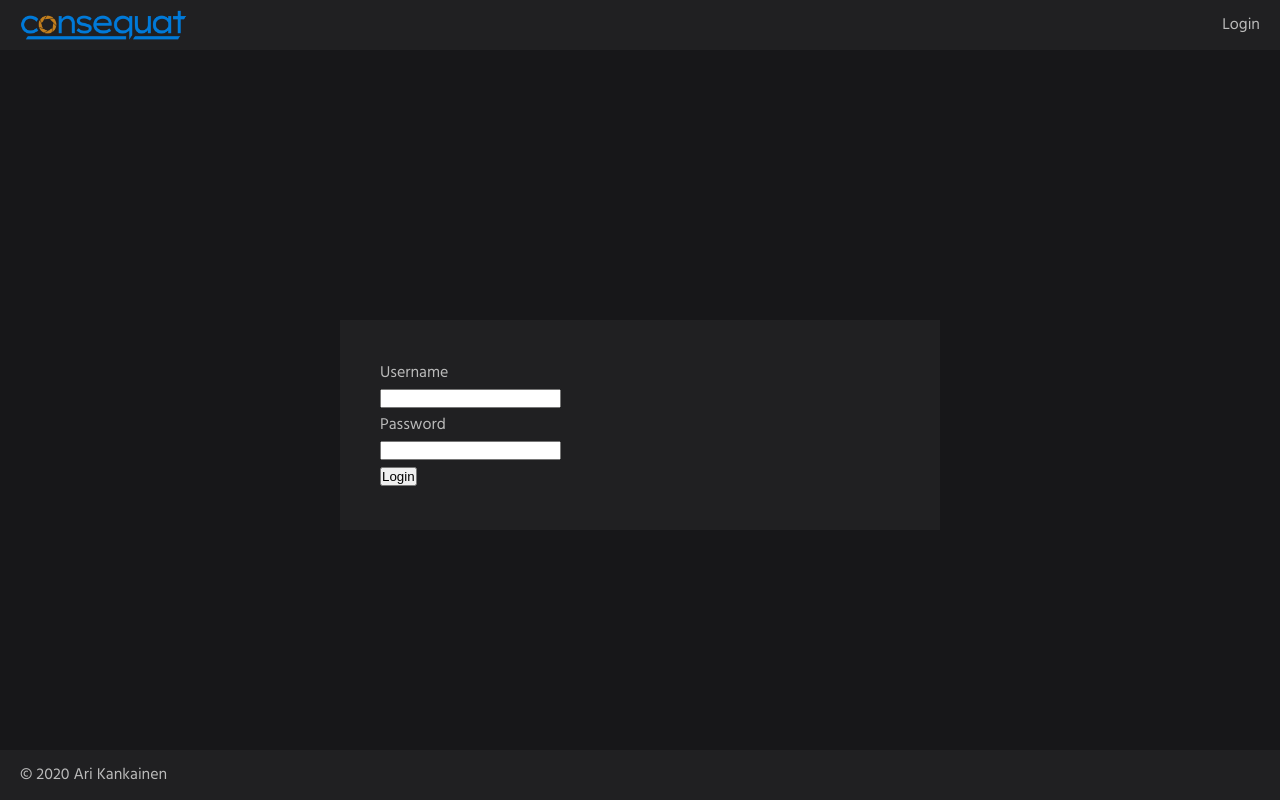
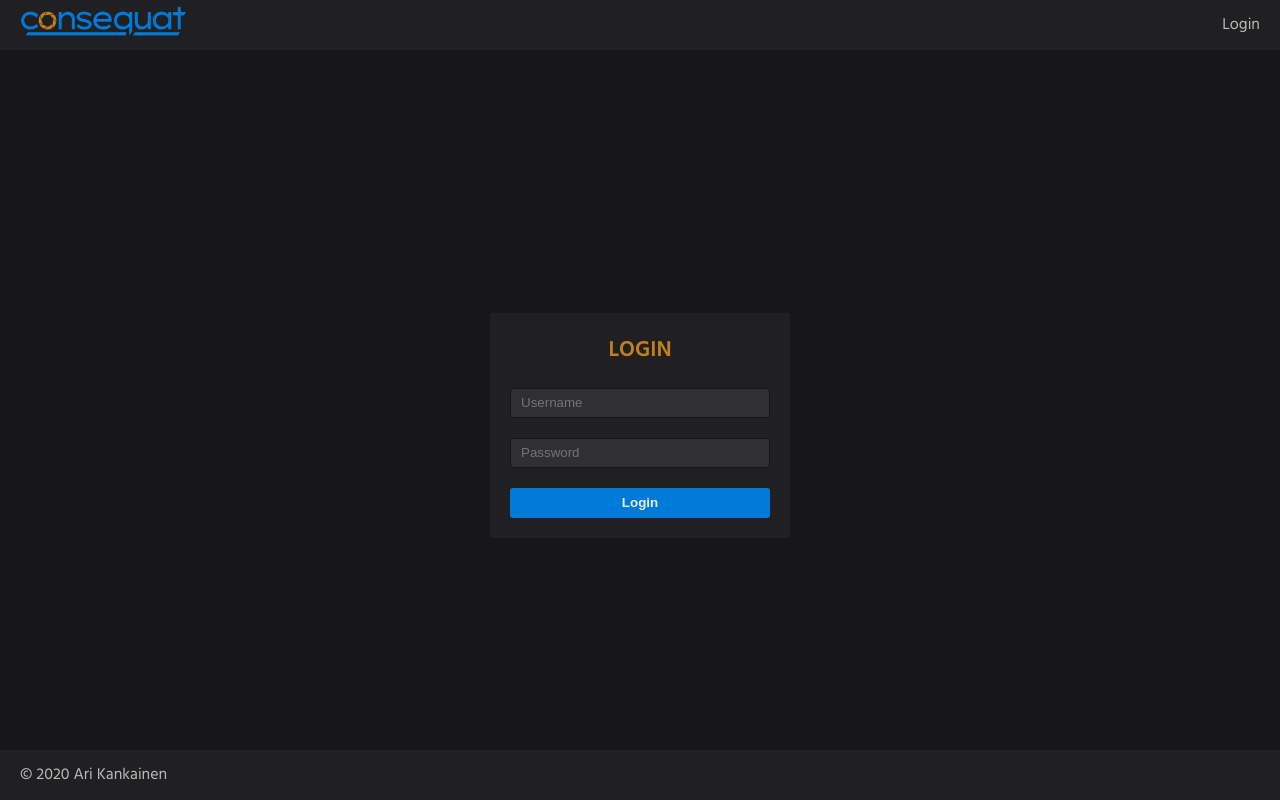
Before and after one commit to arikankainen/consequat-client, a React (Create React App) app: page /login in a window 1280 px wide. Built offline with nearby package versions, Linux system fonts and the light colour scheme.

Commit message:
login-form tyylitetty

```diff
--- a/src/components/GlobalStyles.tsx
+++ b/src/components/GlobalStyles.tsx
@@ -3,13 +3,15 @@ import { createGlobalStyle } from 'styled-components';
 const GlobalStyles = createGlobalStyle`
   :root {
     --bg-color: #171719;
-    --accent-color-1: #85ab4e;
+    --accent-color-1: #c37f1d;
     --accent-color-2: #007ad9;
+    --accent-color-2-hover: #398ff2;
     --default-font-family: 'Hind', 'sans-serif';
     --default-font-color: #bbb;
     --default-font-color-highlight: #fff;
     --default-font-size: 16px;
     --navigation-bg-color: #202022;
+    --input-border-radius: 3px;
   }
 
   * {
--- a/src/components/LoginPage.tsx
+++ b/src/components/LoginPage.tsx
@@ -9,13 +9,61 @@ const OuterContainer = styled.div`
 
 const Container = styled.div`
   display: flex;
+  flex-direction: column;
   width: 100%;
-  max-width: 600px;
+  max-width: 300px;
   margin-left: auto;
   margin-right: auto;
   margin-top: 50px;
-  padding: 40px;
+  padding: 20px;
   background-color: var(--navigation-bg-color);
+  border: none;
+  border-radius: var(--input-border-radius);
+  text-align: center;
+`;
+
+const Topic = styled.h1`
+  margin-bottom: 10px;
+  font-size: 22px;
+  color: var(--accent-color-2);
+  color: var(--accent-color-1);
+  text-transform: uppercase;
+`;
+
+const Input = styled.input`
+  width: 100%;
+  height: 30px;
+  margin-top: 10px;
+  margin-bottom: 10px;
+  padding: 10px;
+  background-color: #303032;
+  border: 1px solid var(--bg-color);
+  border-radius: var(--input-border-radius);
+  color: var(--default-font-color);
+
+  &:focus {
+    outline-width: 0;
+  }
+`;
+
+const Button = styled.button`
+  width: 100%;
+  height: 30px;
+  margin-top: 10px;
+  background-color: var(--accent-color-2);
+  border: none;
+  border-radius: var(--input-border-radius);
+  color: #eee;
+  font-weight: 600;
+  cursor: pointer;
+
+  &:focus {
+    outline-width: 0;
+  }
+
+  &:hover {
+    background-color: var(--accent-color-2-hover);
+  }
 `;
 
 const LoginPage = () => {
@@ -37,12 +85,11 @@ const LoginPage = () => {
   return (
     <OuterContainer>
       <Container>
+        <Topic>Login</Topic>
         <form onSubmit={handleSubmit}>
-          Username<br />
-          <input onChange={handleUsernameChange}/><br />
-          Password<br />
-          <input onChange={handlePasswordChange} /><br />
-          <button type='submit'>Login</button>
+          <Input placeholder='Username' onChange={handleUsernameChange}/><br />
+          <Input placeholder='Password' type='password' onChange={handlePasswordChange} /><br />
+          <Button type='submit'>Login</Button>
         </form>
       </Container>
     </OuterContainer>
--- a/src/components/Logo.tsx
+++ b/src/components/Logo.tsx
@@ -1,6 +1,7 @@
 import React from 'react';
 import styled from 'styled-components';
 import logoImage from '../images/consequat_top.png';
+import { Link } from 'react-router-dom';
 
 const Img = styled.img`
   height: 30px;
@@ -8,7 +9,9 @@ const Img = styled.img`
 
 const Component = () => {
   return (
-    <Img src={logoImage} />
+    <Link to='/'>
+      <Img src={logoImage} />
+    </Link>
   );
 };
 
```
